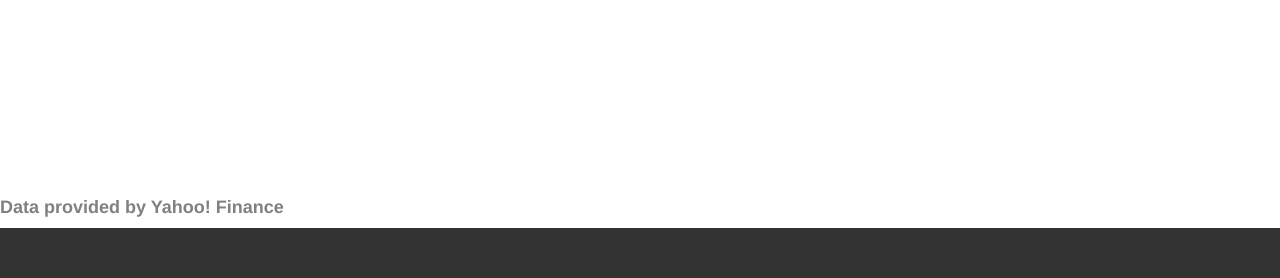
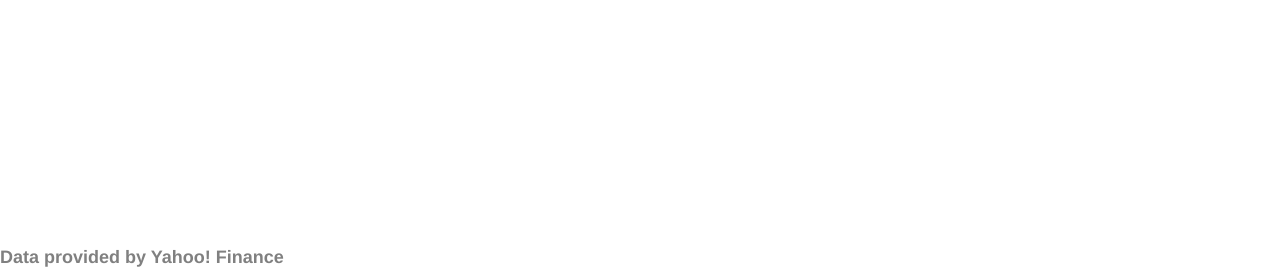
Before and after one commit to PedroBinotto/analise-bolsa, a Flask app: page / in a window 1280 px wide. Shown: the part 522-800 px from the top of the page. Run offline with Flask 2, Linux system fonts and the light colour scheme; some libraries are stand-ins or nearby versions.

Commit message:
Footer removido

```diff
--- a/Projeto/static/CSS/styles.css
+++ b/Projeto/static/CSS/styles.css
@@ -29,7 +29,7 @@ body{
 	display: inline-block;
 	text-align: center;
 	position: fixed;
-	bottom: 50px;
+	bottom: 0;
 	color: Gray;
 	font-weight: bold;
 }
--- a/Projeto/templates/layout.html
+++ b/Projeto/templates/layout.html
@@ -21,11 +21,6 @@
 		<br>
 		<h4 class="footer-note">Data provided by Yahoo! Finance</h4>
 		<br>
-		<div class="spacer">
-
-		</div>
-		<div class="footer">
-		</div>
 	</body>
 </html>
 
```
